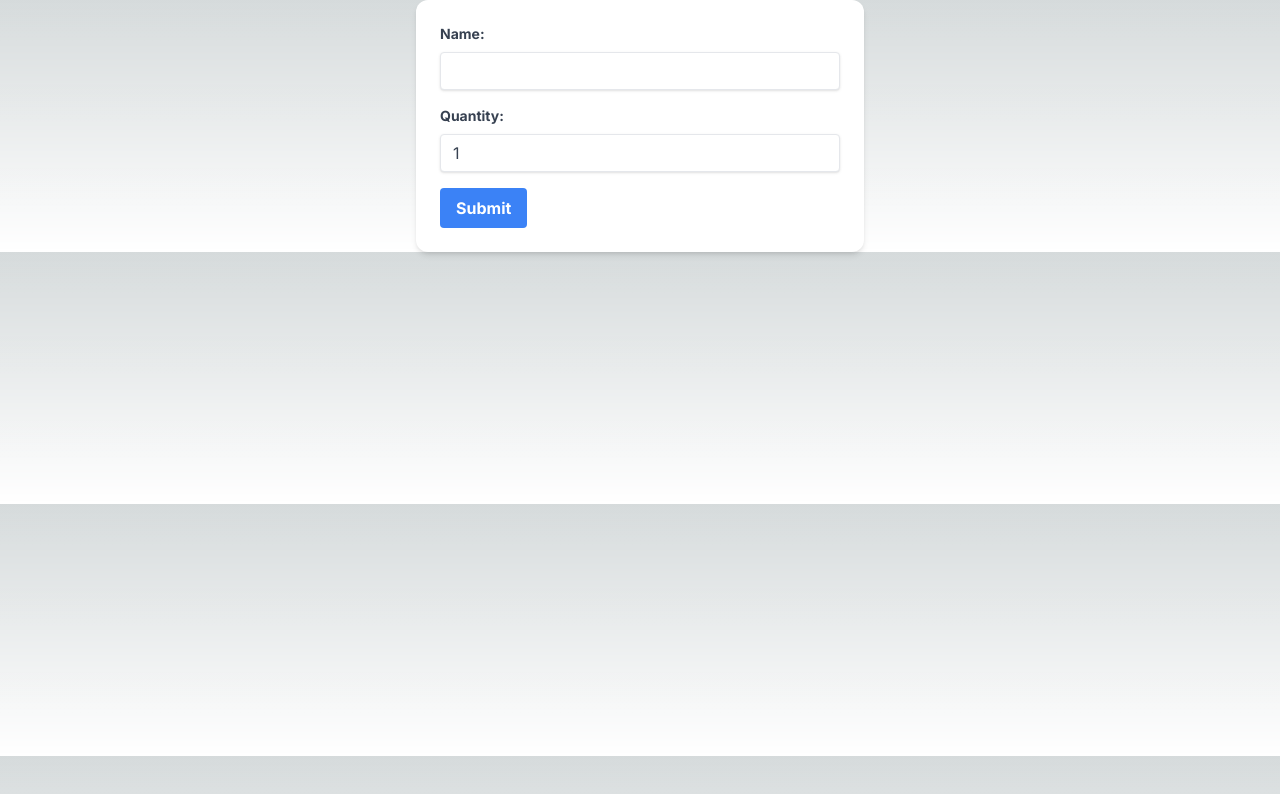
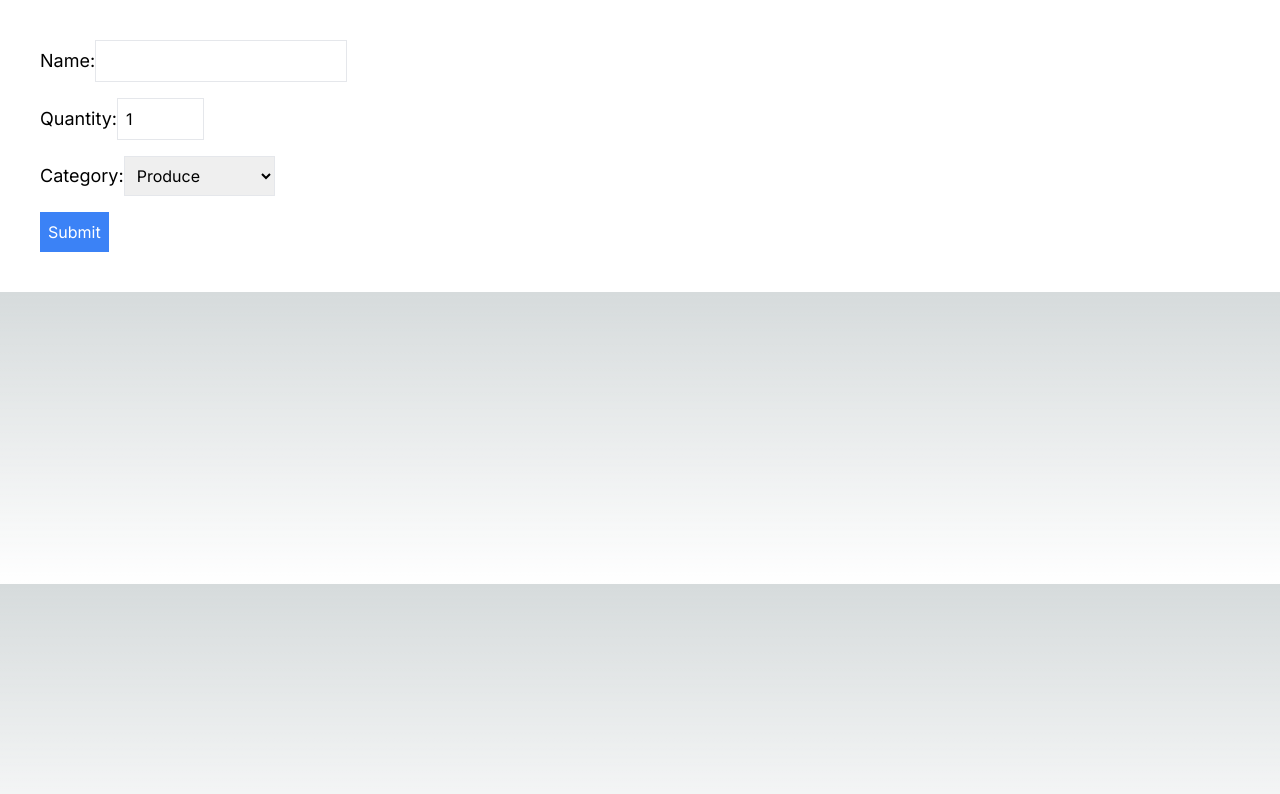
Before and after one commit to mosmee21/cprg306-assignments, a Next.js app: page /week4 in a window 1280 px wide. Shown: the top 794 px of the page. Built offline with nearby package versions, Linux system fonts and the light colour scheme.

Commit message:
Update new-item.js

```diff
--- a/app/week4/new-item.js
+++ b/app/week4/new-item.js
@@ -1,5 +1,3 @@
-"use client";
-
 import { useState } from 'react';
 
 function NewItem() {
@@ -18,10 +16,10 @@ function NewItem() {
   };
 
   return (
-    <div className="p-6 max-w-md mx-auto bg-white rounded-xl shadow-md flex items-center space-x-4">
-      <form onSubmit={handleSubmit} className="w-full">
+    <div className="p-6 bg-white">
+      <form onSubmit={handleSubmit} className="p-4">
         <div className="mb-4">
-          <label className="block text-gray-700 text-sm font-bold mb-2" htmlFor="name">
+          <label className="text-lg mb-2" htmlFor="name">
             Name:
           </label>
           <input
@@ -29,12 +27,12 @@ function NewItem() {
             value={name}
             onChange={(e) => setName(e.target.value)}
             required
-            className="shadow appearance-none border rounded w-full py-2 px-3 text-gray-700 leading-tight focus:outline-none focus:shadow-outline"
+            className="p-2 border"
             id="name"
           />
         </div>
         <div className="mb-4">
-          <label className="block text-gray-700 text-sm font-bold mb-2" htmlFor="quantity">
+          <label className="text-lg mb-2" htmlFor="quantity">
             Quantity:
           </label>
           <input
@@ -44,12 +42,35 @@ function NewItem() {
             value={quantity}
             onChange={(e) => setQuantity(Number(e.target.value))}
             required
-            className="shadow appearance-none border rounded w-full py-2 px-3 text-gray-700 leading-tight focus:outline-none focus:shadow-outline"
+            className="p-2 border"
             id="quantity"
           />
         </div>
-        {/* Additional form fields will go here */}
-        <button type="submit" className="bg-blue-500 hover:bg-blue-700 text-white font-bold py-2 px-4 rounded focus:outline-none focus:shadow-outline">
+        <div className="mb-4">
+          <label className="text-lg mb-2" htmlFor="category">
+            Category:
+          </label>
+          <select
+            value={category}
+            onChange={(e) => setCategory(e.target.value)}
+            required
+            className="p-2 border"
+            id="category"
+          >
+            <option value="Produce">Produce</option>
+            <option value="Dairy">Dairy</option>
+            <option value="Bakery">Bakery</option>
+            <option value="Meat">Meat</option>
+            <option value="Frozen Foods">Frozen Foods</option>
+            <option value="Canned Goods">Canned Goods</option>
+            <option value="Dry Goods">Dry Goods</option>
+            <option value="Beverages">Beverages</option>
+            <option value="Snacks">Snacks</option>
+            <option value="Household">Household</option>
+            <option value="Other">Other</option>
+          </select>
+        </div>
+        <button type="submit" className="p-2 bg-blue-500 text-white">
           Submit
         </button>
       </form>
```
